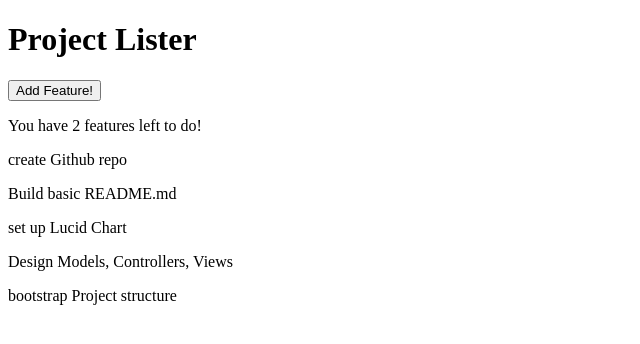
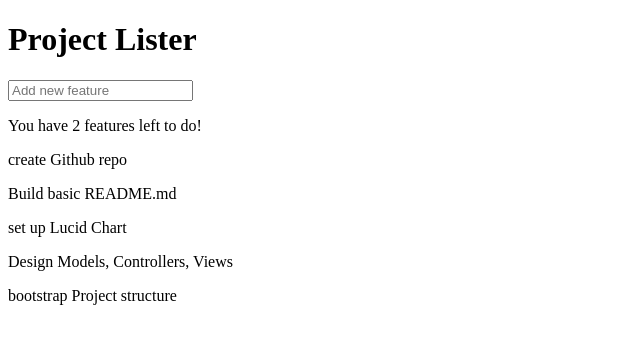
Before and after one commit to ritchey0713/midgardToDo, a plain HTML site: page index.html in a window 1280 px wide. Shown: the whole page, without its empty margins (0-640 px from the left). Drawn offline with Linux system fonts and the light colour scheme.

Commit message:
add input

```diff
--- a/index.html
+++ b/index.html
@@ -9,7 +9,8 @@
 <body>
 
     <h1>Project Lister</h1>
-    <button id="create-feature">Add Feature!</button>
+    <input type="text" id="add-todo" placeholder="Add new feature">
+    <!-- <button id="create-feature">Add Feature!</button> -->
 
 </body>
 <script src="toDo.js"></script>
```
